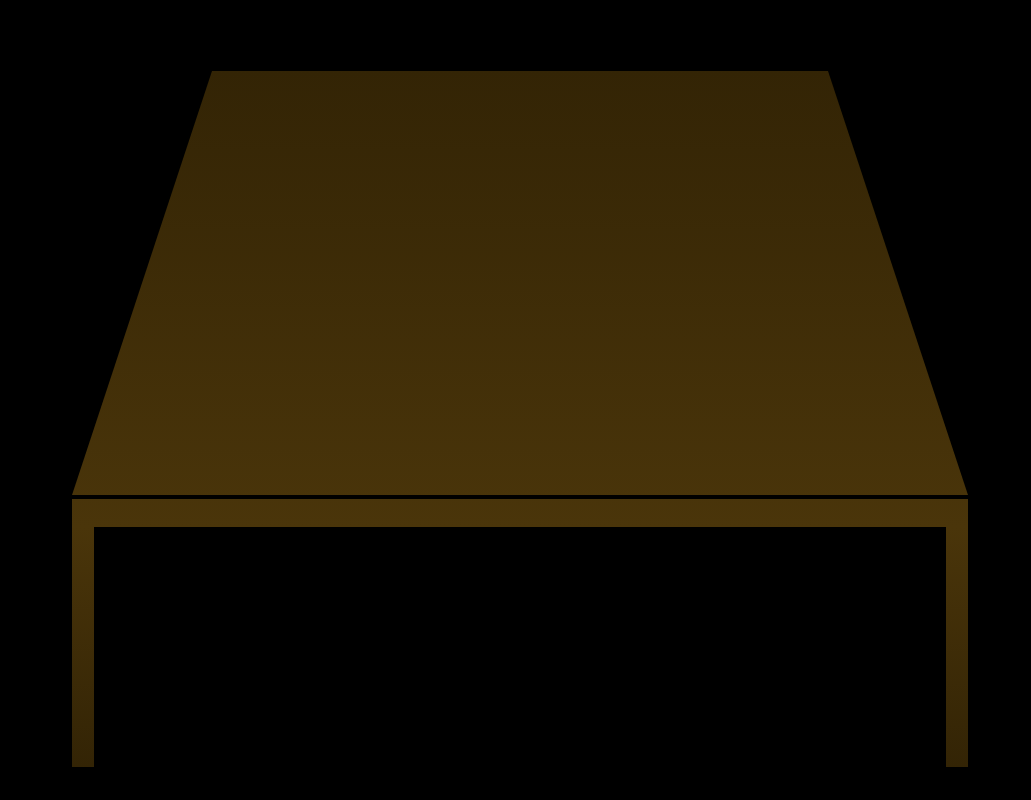
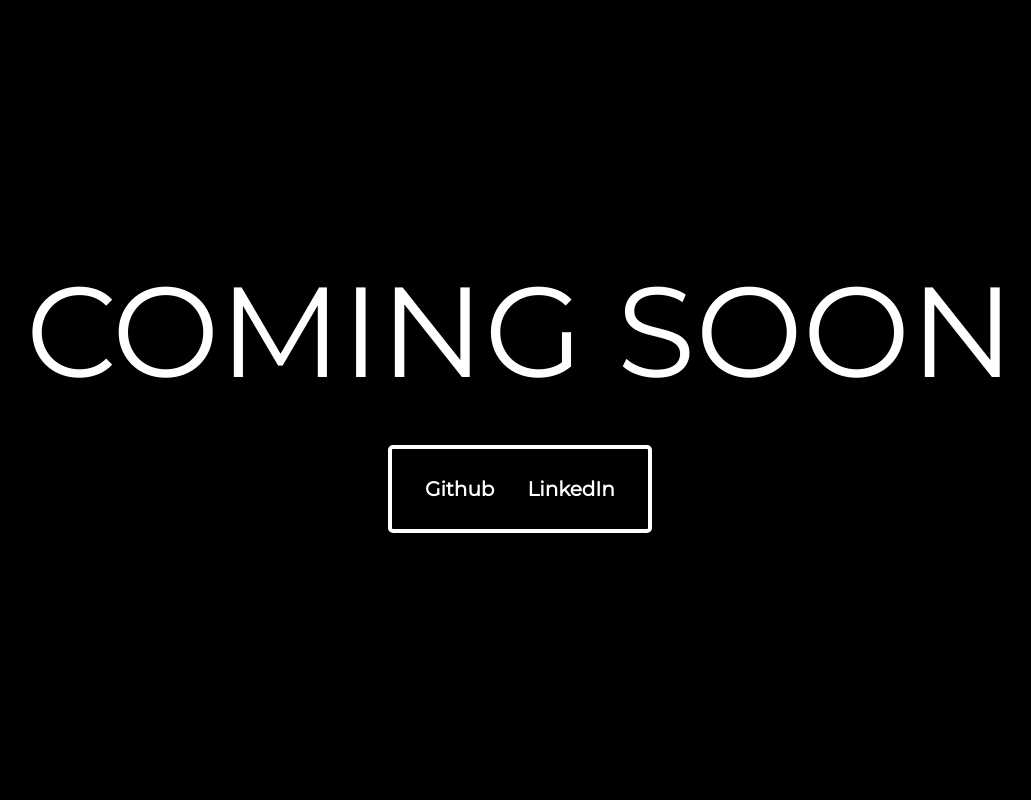
Before and after one commit to Falconairio/Portfolio, a React (Create React App) app: page / in a window 1280 px wide. Shown: the whole page, without its empty margins (120-1151 px from the left). Built offline with nearby package versions, Linux system fonts and the light colour scheme.

Commit message:
added component for showing contact info while the app is under development

```diff
--- a/public/index.html
+++ b/public/index.html
@@ -7,24 +7,14 @@
     <meta name="theme-color" content="#000000" />
     <meta
       name="description"
-      content="Web site created using create-react-app"
+      content="Portfolio page to be hosted at griffithterry.com"
     />
     <link rel="apple-touch-icon" href="%PUBLIC_URL%/logo192.png" />
     <link href="https://fonts.googleapis.com/css?family=Montserrat&display=swap" rel="stylesheet">
     <link rel="manifest" href="%PUBLIC_URL%/manifest.json" />
-    <!--
-      Notice the use of %PUBLIC_URL% in the tags above.
-      It will be replaced with the URL of the `public` folder during the build.
-      Only files inside the `public` folder can be referenced from the HTML.
-
-      Unlike "/favicon.ico" or "favicon.ico", "%PUBLIC_URL%/favicon.ico" will
-      work correctly both with client-side routing and a non-root public URL.
-      Learn how to configure a non-root public URL by running `npm run build`.
-    -->
     <title>Griffith's Portfolio</title>
   </head>
   <body>
-    <noscript>You need to enable JavaScript to run this app.</noscript>
     <div id="root"></div>
   </body>
 </html>
--- a/src/App.js
+++ b/src/App.js
@@ -1,11 +1,14 @@
 import React from 'react';
 import './App.scss';
-import Table from './Components/Table'
+import ContactBox from './Components/ContactBox';
 
 function App() {
   return (
     <div className="App">
-        <Table />
+        <div className = 'flexcolumn'>
+          <div className = 'placeholder'>COMING SOON</div>
+          <ContactBox />
+        </div>
     </div>
   );
 }
--- a/src/App.scss
+++ b/src/App.scss
@@ -45,6 +45,19 @@ table {
 	border-spacing: 0;
 }
 
+a {
+  text-decoration: none;
+  color: white;
+  font-family: 'Montserrat', sans-serif;
+  font-size: 20px;
+  font-weight: bold;
+}
+
+a:visited {
+  text-decoration: none;
+  color: white
+}
+
 //////////////// END CSS RESET ////////////////
 
 .App {
@@ -52,6 +65,7 @@ table {
   height:100vh;
   display: flex;
   justify-content: center;
+  align-items: center;
 }
 body {
   display: flex;
@@ -65,11 +79,17 @@ body {
   font-size: 10vw;
 }
 
+.flexcolumn {
+  display: flex;
+  flex-direction: column;
+}
+
 .table-container {
   display:flex;
   flex-direction: column;
   margin-top: 71px;
   z-index: -1;
+  position: absolute;
 }
 
 .table-base-container {
@@ -122,3 +142,40 @@ body {
 #leg1 {
   background-image: linear-gradient($woodcolor2, $woodcolor);
 }
+
+
+/////////////// LICENSE ///////////////
+
+.license-container {
+  background-color: rgb(226,225,166);
+  width: 375px;
+  height: 235px;
+  display: flex;
+  justify-self: center;
+  align-self: center;
+  border-radius: 10px;
+  padding: 10px 10px 10px 10px;
+}
+  h1 {
+    font-family: sans-serif;
+  }
+
+.learner-symbol {
+  width: 45px;
+  height: 45px;
+}
+
+/////////////// CONTACT BOX /////////////////@extend
+
+.contact-box-container {
+  border: 4px solid white;
+  border-radius: 5px;
+  margin-top: 50px;
+  display: flex;
+  flex-direction: row;
+  width: 20vw;
+  height: 10vh;
+  justify-content: space-evenly;
+  align-items: center;
+  align-self: center;
+}
--- /dev/null
+++ b/src/Components/ContactBox.js
@@ -0,0 +1,12 @@
+import React, { Component } from 'react'
+
+export default class ContactBox extends Component {
+    render() {
+        return (
+            <div className = 'contact-box-container'>
+                <a href = "https://github.com/Falconairio">Github</a>
+                <a href = "https://www.linkedin.com/in/griffithterry/">LinkedIn</a>
+            </div>
+        )
+    }
+}
--- a/src/Components/License.js
+++ b/src/Components/License.js
@@ -3,8 +3,9 @@ import React, { Component } from 'react'
 export default class License extends Component {
     render() {
         return (
-            <div className = "licenseContainer">
-
+            <div className = "license-container">
+                <img src = "/L.png" className = "learner-symbol" alt=""/>
+                <h1>PROVISIONAL CODING LICENSE</h1>
             </div>
         )
     }
```
Also changed, not shown: 1 other file (tests, documents, lock files or other folders).
